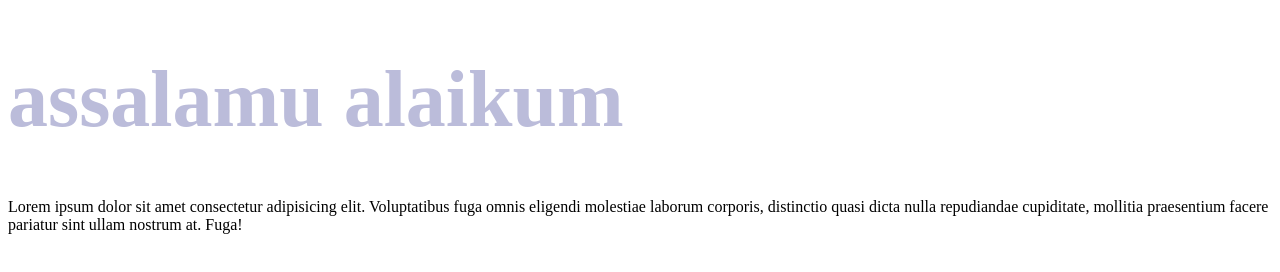
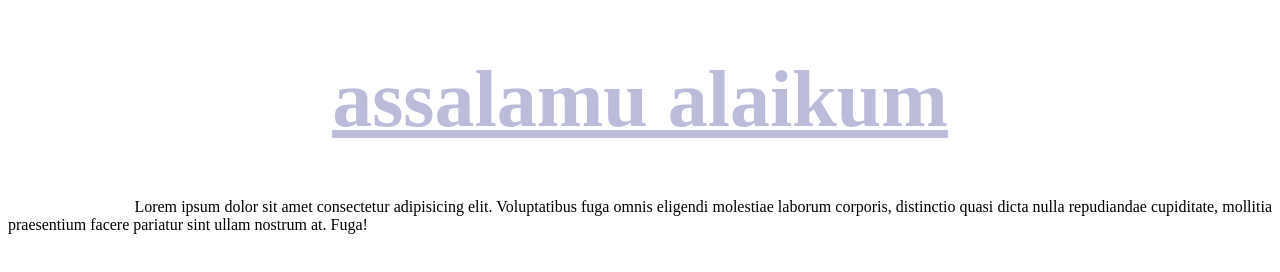
Before and after one commit to abdullahdev-coder/CSS, a plain HTML site: page latihan1/textstylel.html in a window 1280 px wide. Drawn offline with Linux system fonts and the light colour scheme.

Commit message:
tambahkan paragraf. deco.line

```diff
--- a/latihan1/textstyle.css
+++ b/latihan1/textstyle.css
@@ -2,5 +2,11 @@
 h1
     {color: #bbbcda;
     font-size: 80px;
+    text-align: center;
+    text-decoration: underline;
+    }
+p
+    {text-align: justify;
+    text-indent: 10%;
 
 }
```
